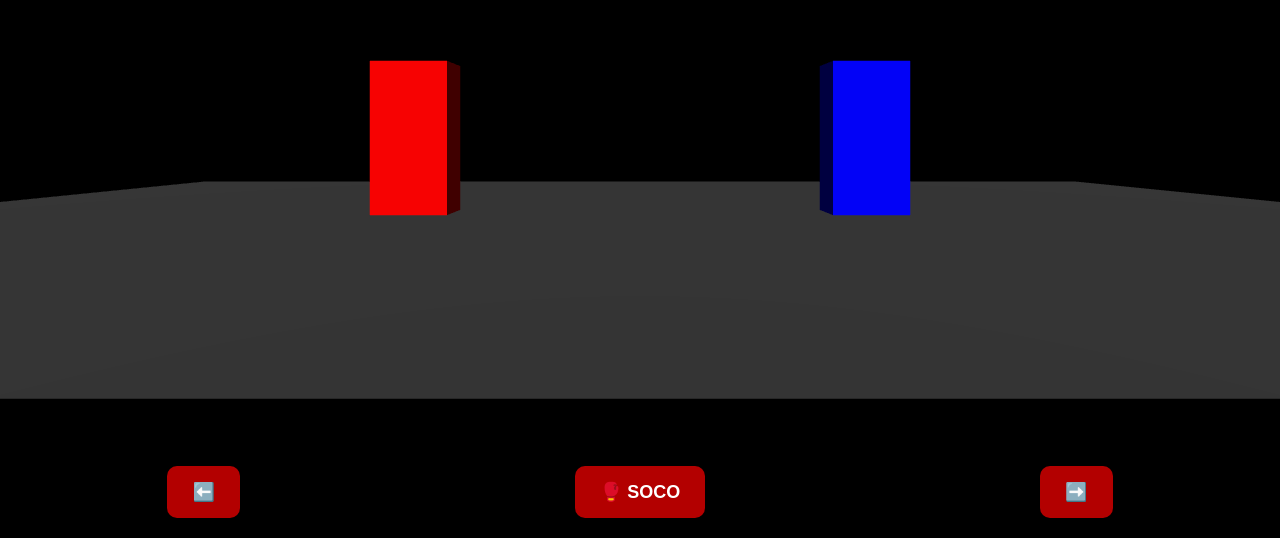
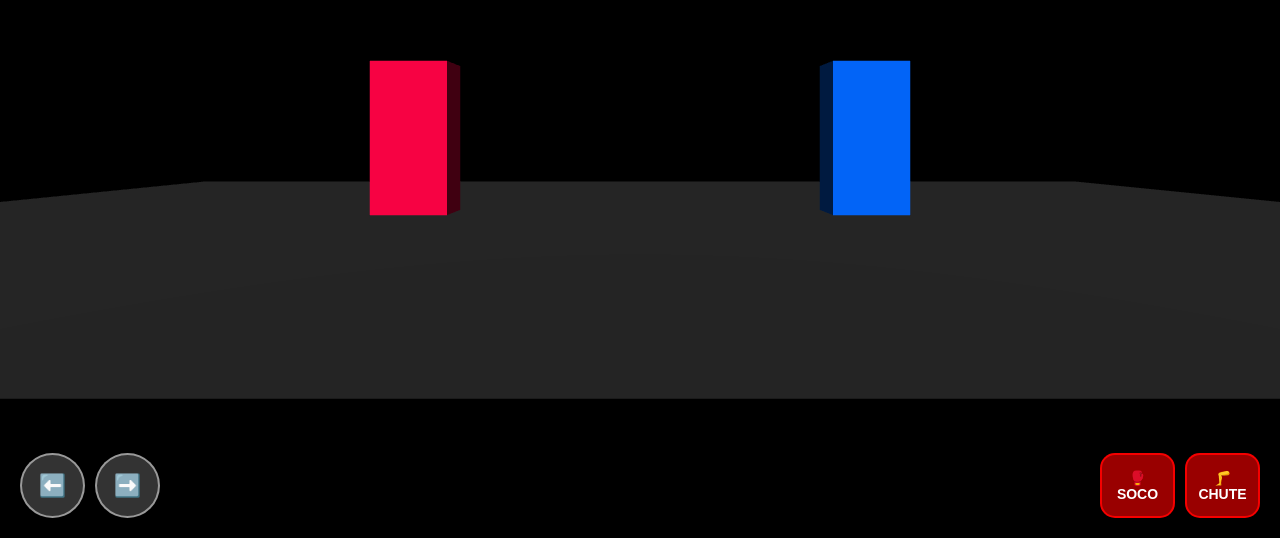
Before and after one commit to marcelohenr23/Meu-jogo-, a plain HTML site: page index.html in a window 1280 px wide. Shown: the part 262-800 px from the top of the page. Drawn offline with nearby package versions, Linux system fonts and the light colour scheme; animation ran at ten frames a second.

Commit message:
Refactor HTML layout and update styles for controls

```diff
--- a/index.html
+++ b/index.html
@@ -2,7 +2,7 @@
 <html lang="pt-BR">
 <head>
     <meta charset="UTF-8">
-    <meta name="viewport" content="width=device-width, initial-scale=1.0">
+    <meta name="viewport" content="width=device-width, initial-scale=1.0, maximum-scale=1.0, user-scalable=no">
     <title>Jogo de Luta 3D</title>
     <style>
         body {
@@ -11,100 +11,144 @@
             background: #111;
             font-family: Arial, sans-serif;
             touch-action: none;
+            user-select: none;
         }
+        /* Layout dos Controles na Tela */
         #ui {
             position: absolute;
             bottom: 20px;
             width: 100%;
             display: flex;
-            justify-content: space-around;
+            justify-content: space-between;
+            padding: 0 20px;
+            box-sizing: border-box;
             z-index: 10;
         }
+        .control-group {
+            display: flex;
+            gap: 10px;
+        }
         .btn {
-            background: rgba(255, 0, 0, 0.7);
+            background: rgba(255, 255, 255, 0.2);
             color: white;
-            border: none;
-            padding: 15px 25px;
-            font-size: 18px;
+            border: 2px solid rgba(255, 255, 255, 0.5);
+            width: 65px;
+            height: 65px;
+            font-size: 22px;
             font-weight: bold;
-            border-radius: 10px;
+            border-radius: 50%;
             outline: none;
+            display: flex;
+            align-items: center;
+            justify-content: center;
+            backdrop-filter: blur(5px);
         }
         .btn:active {
-            background: rgba(200, 0, 0, 1);
+            background: rgba(255, 255, 255, 0.5);
+            transform: scale(0.95);
+        }
+        .btn-action {
+            background: rgba(255, 0, 0, 0.6);
+            border-color: rgba(255, 0, 0, 0.9);
+            border-radius: 15px;
+            width: 75px;
+            height: 65px;
+            font-size: 14px;
+        }
+        .btn-action:active {
+            background: rgba(255, 0, 0, 0.9);
         }
     </style>
 </head>
 <body>
 
     <div id="ui">
-        <button class="btn" onclick="moverEsquerda()">⬅️</button>
-        <button class="btn" onclick="atacar()">🥊 SOCO</button>
-        <button class="btn" onclick="moverDireita()">➡️</button>
+        <!-- Grupo Esquerdo: Movimentação -->
+        <div class="control-group">
+            <button class="btn" onclick="moverEsquerda()">⬅️</button>
+            <button class="btn" onclick="moverDireita()">➡️</button>
+        </div>
+
+        <!-- Grupo Direito: Golpes -->
+        <div class="control-group">
+            <button class="btn btn-action" onclick="socar()">🥊 SOCO</button>
+            <button class="btn btn-action" onclick="chutar()">🦵 CHUTE</button>
+        </div>
     </div>
 
-    <!-- Importando o Three.js para renderizar o 3D -->
+    <!-- Importando o Three.js -->
     <script src="https://cdnjs.cloudflare.com/ajax/libs/three.js/r128/three.min.js"></script>
     <script>
-        // Configuração Inicial do Mundo 3D
         const scene = new THREE.Scene();
         const camera = new THREE.PerspectiveCamera(75, window.innerWidth / window.innerHeight, 0.1, 1000);
         const renderer = new THREE.WebGLRenderer({ antialias: true });
         renderer.setSize(window.innerWidth, window.innerHeight);
         document.body.appendChild(renderer.domElement);
 
-        // Luz do cenário (estilo arena de luta)
+        // Luz do cenário
         const light = new THREE.DirectionalLight(0xffffff, 1);
         light.position.set(0, 10, 10);
         scene.add(light);
         scene.add(new THREE.AmbientLight(0x404040));
 
-        // Criando o Chão da Arena
+        // Chão da Arena
         const floorGeometry = new THREE.PlaneGeometry(20, 10);
-        const floorMaterial = new THREE.MeshStandardMaterial({ color: 0x333333 });
+        const floorMaterial = new THREE.MeshStandardMaterial({ color: 0x222222 });
         const floor = new THREE.Mesh(floorGeometry, floorMaterial);
         floor.rotation.x = -Math.PI / 2;
         floor.position.y = -1;
         scene.add(floor);
 
-        // Criando o Lutador 1 (Player)
+        // Lutador 1 (Player - Vermelho)
         const playerGeometry = new THREE.BoxGeometry(1, 2, 0.5);
-        const playerMaterial = new THREE.MeshStandardMaterial({ color: 0xff0000 });
+        const playerMaterial = new THREE.MeshStandardMaterial({ color: 0xff0044 });
         const player = new THREE.Mesh(playerGeometry, playerMaterial);
         player.position.set(-3, 0, 0);
         scene.add(player);
 
-        // Criando o Lutador 2 (Oponente)
-        const enemyMaterial = new THREE.MeshStandardMaterial({ color: 0x0000ff });
+        // Lutador 2 (Inimigo - Azul)
+        const enemyMaterial = new THREE.MeshStandardMaterial({ color: 0x0066ff });
         const enemy = new THREE.Mesh(playerGeometry, enemyMaterial);
         enemy.position.set(3, 0, 0);
         scene.add(enemy);
 
         camera.position.z = 7;
 
-        // Funções de Controle
+        // Funções de Movimento e Combate
         function moverEsquerda() {
-            player.position.x -= 0.5;
+            if (player.position.x > -8) player.position.x -= 0.4;
         }
 
         function moverDireita() {
-            player.position.x += 0.5;
+            if (player.position.x < enemy.position.x - 1) player.position.x += 0.4;
         }
 
-        function atacar() {
-            // Efeito visual simples de soco (gira o boneco rapidamente)
-            player.rotation.y += 0.5;
-            setTimeout(() => { player.rotation.y = 0; }, 150);
+        function socar() {
+            // Animação rápida de soco para frente
+            player.position.z += 0.5;
+            player.rotation.z = -0.2;
+            setTimeout(() => {
+                player.position.z -= 0.5;
+                player.rotation.z = 0;
+            }, 120);
         }
 
-        // Loop de Animação do Jogo
+        function chutar() {
+            // Animação de chute (inclina para o lado)
+            player.rotation.y += 0.8;
+            setTimeout(() => {
+                player.rotation.y = 0;
+            }, 150);
+        }
+
+        // Loop de Renderização
         function animate() {
             requestAnimationFrame(animate);
             renderer.render(scene, camera);
         }
         animate();
 
-        // Ajustar tela se girar o celular
+        // Responsividade para celular
         window.addEventListener('resize', () => {
             camera.aspect = window.innerWidth / window.innerHeight;
             camera.updateProjectionMatrix();
```
